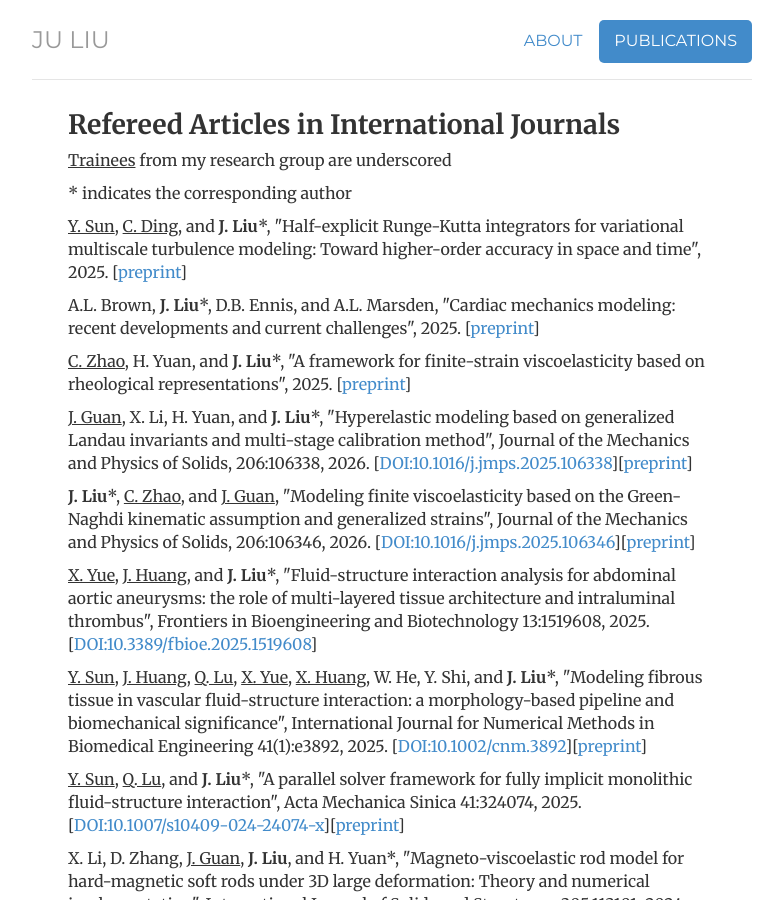
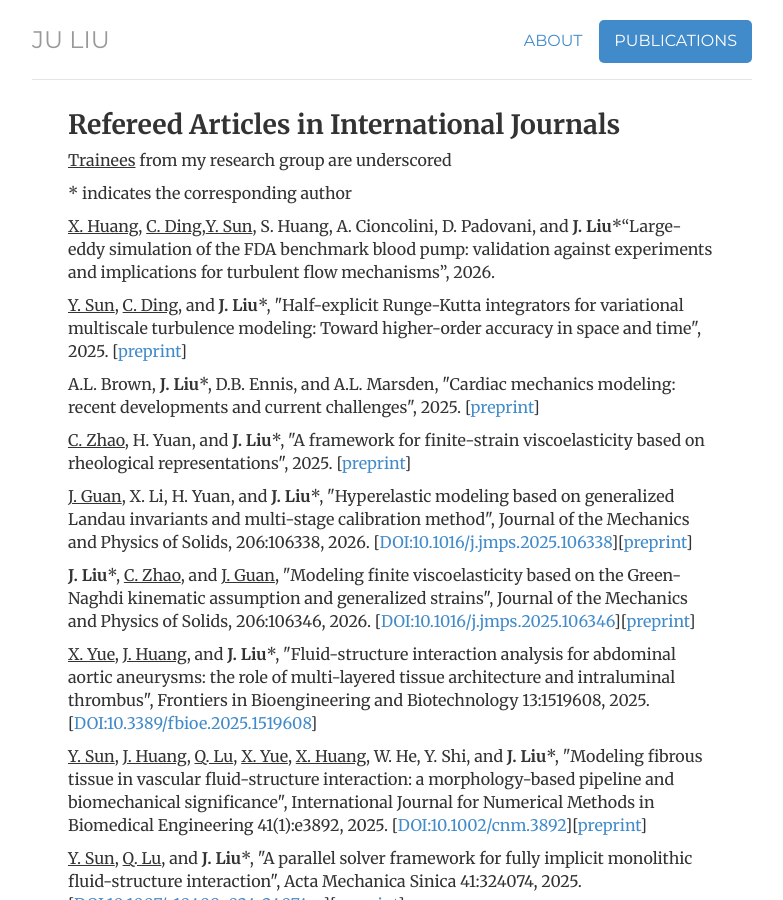
Before and after one commit to ju-liu/ju-liu.github.io, a Jekyll site: the page built from publications/index.html, in a window 1280 px wide and 900 px high. Shown: the whole window, without its empty margins (248-1031 px from the left). Built offline with Jekyll 4.4.1, drawn with Linux system fonts in a browser that asks for light colours; nearby versions of some CDN libraries; library files that are not in the unit come from our copies; comment, search, counter and statistics services are not loaded.

Commit message:
Add publication entry for X. Huang et al. 2026

```diff
--- a/publications/index.html
+++ b/publications/index.html
@@ -12,6 +12,10 @@ description: List of Publications of Dr. Ju Liu
   <p><u>Trainees</u> from my research group are underscored</p>
 
   <p>* indicates the corresponding author</p>
+
+  <article>
+  <p><u>X. Huang</u>, <u>C. Ding</u>,<u>Y. Sun</u>, S. Huang, A. Cioncolini, D. Padovani, and <strong>J. Liu</strong>*“Large-eddy simulation of the FDA benchmark blood pump: validation against experiments and implications for turbulent flow mechanisms”, 2026.</p>
+  </article>
 
   <article>
   <p><u>Y. Sun</u>, <u>C. Ding</u>, and <strong>J. Liu</strong>*, "Half-explicit Runge-Kutta integrators for variational multiscale turbulence modeling: Toward higher-order accuracy in space and time", 2025. [<a href="https://arxiv.org/abs/2512.06626">preprint</a>]</p>
```
